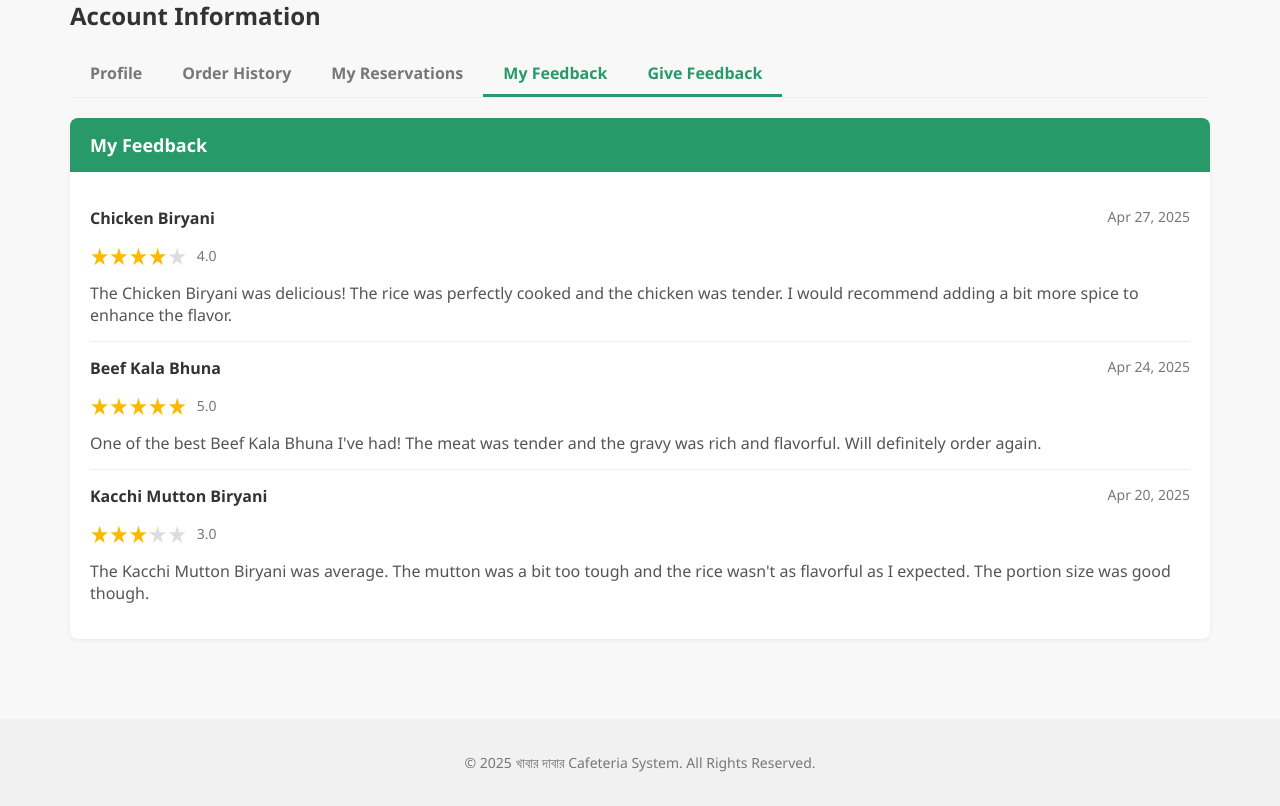
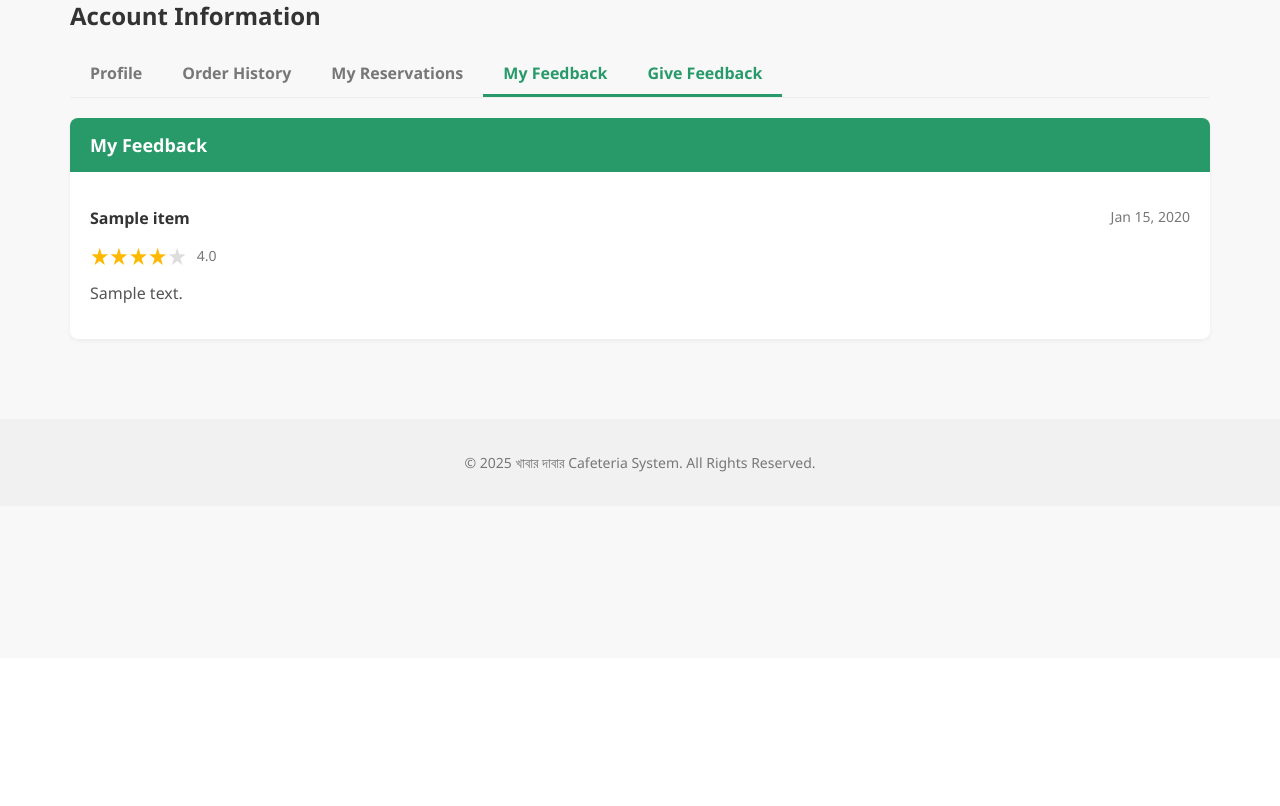
Before and after one commit to muztahiddurjoy/khabar-dabar, a PHP site: page / in a window 1280 px wide, after a click on "My Feedback". Shown: the part 142-948 px from the top of the page. After the commit the page ends 648 px from the top, so only its background shows below. Run offline with PHP 8.4, Linux system fonts and the light colour scheme; the visitor is signed in with stand-in values (Sample User, id 1); tables that the repository leaves empty or names only in its code hold one stand-in row (values such as "Sample post").

Commit message:
Refactor feedback display and submission functionality to dynamically fetch user feedback and improve user experience

```diff
--- a/index.php
+++ b/index.php
@@ -517,68 +517,39 @@ if (!isset($_SESSION['user_id'])) {
 
         <div id="feedback" class="tab-content">
             <div class="card">
-                <div class="card-header">My Feedback</div>
-                <div class="card-body">
-                    <div class="feedback-item">
+            <div class="card-header">My Feedback</div>
+            <div class="card-body">
+                <?php
+                $user_id = $_SESSION['user_id'];
+                $sql = "SELECT f.*, fi.name AS food_name FROM feedback f
+                    JOIN food_items fi ON f.food_item_id = fi.food_item_id
+                    WHERE f.user_id = '$user_id'";
+                $result = mysqli_query($conn, $sql);
+                if ($result && mysqli_num_rows($result) > 0) {
+                while ($row = mysqli_fetch_assoc($result)) {
+                    echo '<div class="feedback-item">
                         <div class="feedback-header">
-                            <div class="feedback-food">Chicken Biryani</div>
-                            <div class="feedback-date">Apr 27, 2025</div>
+                        <div class="feedback-food">' . htmlspecialchars($row["food_name"]) . '</div>
+                        <div class="feedback-date">' . date("M d, Y", strtotime($row["created_at"])) . '</div>
                         </div>
                         <div class="feedback-rating">
-                            <div class="stars">
-                                <span class="star filled">★</span>
-                                <span class="star filled">★</span>
-                                <span class="star filled">★</span>
-                                <span class="star filled">★</span>
-                                <span class="star">★</span>
-                            </div>
-                            <div class="rating-count">4.0</div>
+                        <div class="stars">';
+                    for ($i = 1; $i <= 5; $i++) {
+                    echo '<span class="star' . ($i <= $row["rating"] ? ' filled' : '') . '">★</span>';
+                    }
+                    echo '      </div>
+                        <div class="rating-count">' . htmlspecialchars($row["rating"]) . '.0</div>
                         </div>
                         <div class="feedback-comment">
-                            The Chicken Biryani was delicious! The rice was perfectly cooked and the chicken was tender. I would recommend adding a bit more spice to enhance the flavor.
+                        ' . htmlspecialchars($row["comment"]) . '
                         </div>
-                    </div>
-
-                    <div class="feedback-item">
-                        <div class="feedback-header">
-                            <div class="feedback-food">Beef Kala Bhuna</div>
-                            <div class="feedback-date">Apr 24, 2025</div>
-                        </div>
-                        <div class="feedback-rating">
-                            <div class="stars">
-                                <span class="star filled">★</span>
-                                <span class="star filled">★</span>
-                                <span class="star filled">★</span>
-                                <span class="star filled">★</span>
-                                <span class="star filled">★</span>
-                            </div>
-                            <div class="rating-count">5.0</div>
-                        </div>
-                        <div class="feedback-comment">
-                            One of the best Beef Kala Bhuna I've had! The meat was tender and the gravy was rich and flavorful. Will definitely order again.
-                        </div>
-                    </div>
-
-                    <div class="feedback-item">
-                        <div class="feedback-header">
-                            <div class="feedback-food">Kacchi Mutton Biryani</div>
-                            <div class="feedback-date">Apr 20, 2025</div>
-                        </div>
-                        <div class="feedback-rating">
-                            <div class="stars">
-                                <span class="star filled">★</span>
-                                <span class="star filled">★</span>
-                                <span class="star filled">★</span>
-                                <span class="star">★</span>
-                                <span class="star">★</span>
-                            </div>
-                            <div class="rating-count">3.0</div>
-                        </div>
-                        <div class="feedback-comment">
-                            The Kacchi Mutton Biryani was average. The mutton was a bit too tough and the rice wasn't as flavorful as I expected. The portion size was good though.
-                        </div>
-                    </div>
-                </div>
+                    </div>';
+                }
+                } else {
+                echo '<p>No feedback found.</p>';
+                }
+                ?>
+            </div>
             </div>
         </div>
 
@@ -587,17 +558,27 @@ if (!isset($_SESSION['user_id'])) {
                 <div class="card-header">Give Feedback</div>
                 <div class="card-body">
                     <div class="add-feedback">
-                        <form>
+                        <form action="#" method="POST">
                             <div>
                                 <label for="food-item">Select Food Item:</label>
-                                <select id="food-item">
+                                <select id="food-item" name="food_item_id" required>
                                     <option value="">-- Select an item --</option>
-                                    <option value="chicken-biryani">Chicken Biryani</option>
-                                    <option value="beef-kala-bhuna">Beef Kala Bhuna</option>
-                                    <option value="mutton-biryani">Kacchi Mutton Biryani</option>
-                                    <option value="shorshe-ilish">Shorshe Ilish</option>
-                                    <option value="mixed-vegetable">Mixed Vegetable Curry</option>
-                                    <option value="chicken-jhal-fry">Chicken Jhal Fry</option>
+                                    <?php
+                                    $user_id = $_SESSION['user_id'];
+                                    $sql = "SELECT DISTINCT atc.food_item_id, fi.name
+                                            FROM add_to_cart atc
+                                            JOIN food_items fi ON atc.food_item_id = fi.food_item_id
+                                            LEFT JOIN feedback fb ON atc.food_item_id = fb.food_item_id AND atc.user_id = fb.user_id
+                                            WHERE atc.user_id = '$user_id' AND fb.food_item_id IS NULL";
+                                    $result = mysqli_query($conn, $sql);
+                                    if ($result && mysqli_num_rows($result) > 0) {
+                                        while ($row = mysqli_fetch_assoc($result)) {
+                                            echo '<option value="' . htmlspecialchars($row["food_item_id"]) . '">' . htmlspecialchars($row["name"]) . '</option>';
+                                        }
+                                    } else {
+                                        echo '<option value="">No items available for feedback</option>';
+                                    }
+                                    ?>
                                 </select>
                             </div>
 
@@ -611,95 +592,35 @@ if (!isset($_SESSION['user_id'])) {
                                         <span class="star" onclick="setRating(4)">★</span>
                                         <span class="star" onclick="setRating(5)">★</span>
                                     </div>
+                                    <input type="hidden" name="rating" id="rating" value="0" required>
                                 </div>
                             </div>
 
                             <div>
                                 <label for="comment">Your Comments:</label>
-                                <textarea id="comment" placeholder="Share your experience with this food item..."></textarea>
+                                <textarea id="comment" name="comment" placeholder="Share your experience with this food item..." required></textarea>
                             </div>
 
                             <button type="submit" class="btn">Submit Feedback</button>
                         </form>
                     </div>
-
-                    <div class="page-title">Example: How ratings appear on food items</div>
-                    <div class="food-grid">
-                        <div class="food-card">
-                            <img src="/api/placeholder/400/320" alt="Chicken Biryani" class="food-img">
-                            <div class="food-info">
-                                <div class="food-name">Chicken Biryani</div>
-                                <div class="food-price">৳180</div>
-                                <div class="food-rating">
-                                    <div class="stars">
-                                        <span class="star filled">★</span>
-                                        <span class="star filled">★</span>
-                                        <span class="star filled">★</span>
-                                        <span class="star filled">★</span>
-                                        <span class="star">★</span>
-                                    </div>
-                                    <div class="rating-count">(4.0) 28 reviews</div>
-                                </div>
-                            </div>
-                        </div>
-
-                        <div class="food-card">
-                            <img src="/api/placeholder/400/320" alt="Beef Kala Bhuna" class="food-img">
-                            <div class="food-info">
-                                <div class="food-name">Beef Kala Bhuna</div>
-                                <div class="food-price">৳250</div>
-                                <div class="food-rating">
-                                    <div class="stars">
-                                        <span class="star filled">★</span>
-                                        <span class="star filled">★</span>
-                                        <span class="star filled">★</span>
-                                        <span class="star filled">★</span>
-                                        <span class="star filled">★</span>
-                                    </div>
-                                    <div class="rating-count">(4.😎 36 reviews</div>
-                                </div>
-                            </div>
-                        </div>
-
-                        <div class="food-card">
-                            <img src="/api/placeholder/400/320" alt="Kacchi Mutton Biryani" class="food-img">
-                            <div class="food-info">
-                                <div class="food-name">Kacchi Mutton Biryani</div>
-                                <div class="food-price">৳320</div>
-                                <div class="food-rating">
-                                    <div class="stars">
-                                        <span class="star filled">★</span>
-                                        <span class="star filled">★</span>
-                                        <span class="star filled">★</span>
-                                        <span class="star half-filled">★</span>
-                                        <span class="star">★</span>
-                                    </div>
-                                    <div class="rating-count">(3.5) 42 reviews</div>
-                                </div>
-                            </div>
-                        </div>
-
-                        <div class="food-card">
-                            <img src="/api/placeholder/400/320" alt="Shorshe Ilish" class="food-img">
-                            <div class="food-info">
-                                <div class="food-name">Shorshe Ilish</div>
-                                <div class="food-price">৳380</div>
-                                <div class="food-rating">
-                                    <div class="stars">
-                                        <span class="star filled">★</span>
-                                        <span class="star filled">★</span>
-                                        <span class="star filled">★</span>
-                                        <span class="star filled">★</span>
-                                        <span class="star">★</span>
-                                    </div>
-                                    <div class="rating-count">(4.2) 18 reviews</div>
-                                </div>
-                            </div>
-                        </div>
-                    </div>
                 </div>
             </div>
         </div>
+
+        <script>
+            function setRating(rating) {
+                var stars = document.querySelectorAll("#add-feedback .stars .star");
+                for (var i = 0; i < stars.length; i++) {
+                    if (i < rating) {
+                        stars[i].classList.add("filled");
+                    } else {
+                        stars[i].classList.remove("filled");
+                    }
+                }
+                document.getElementById("rating").value = rating;
+            }
+        </script>
 
     </div>
 
```
